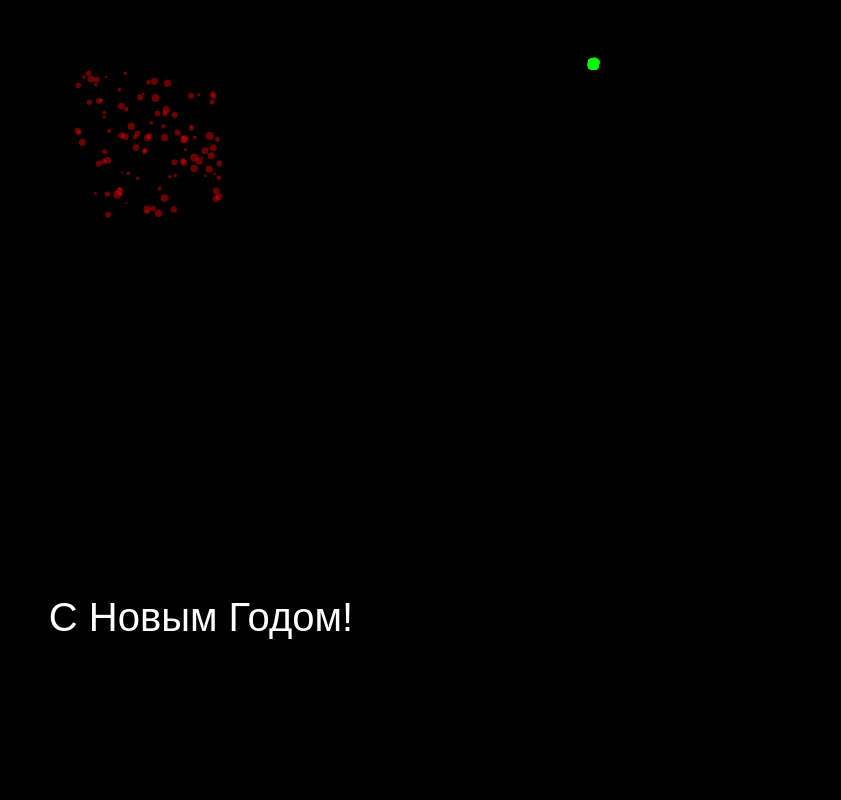
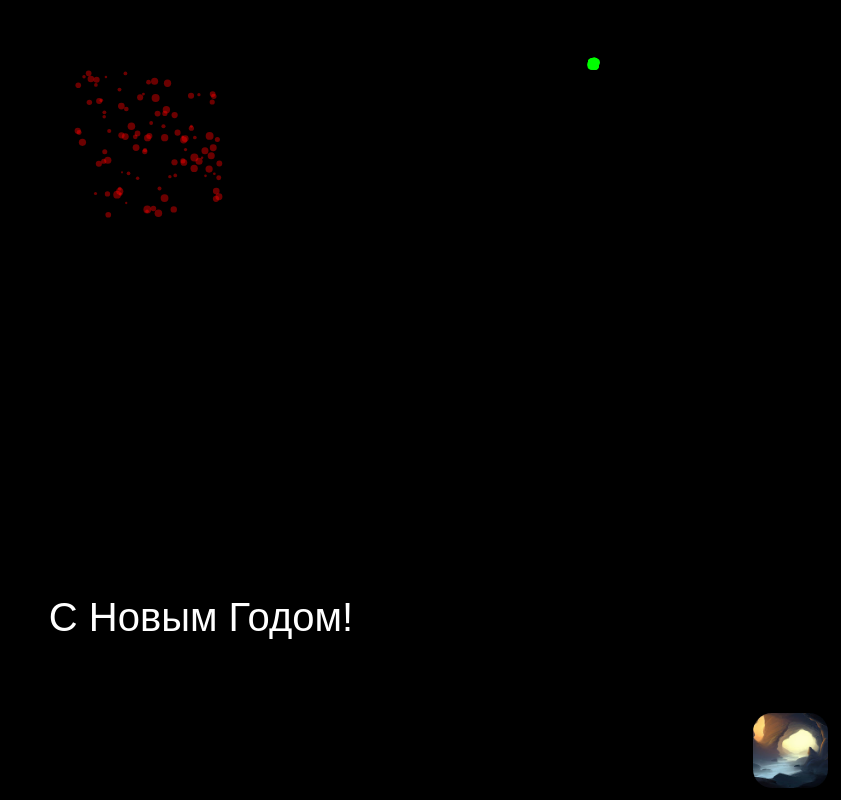
Before and after one commit to gameWork1/FireworksNY, a plain HTML site: page index.html in a window 1280 px wide. Shown: the whole page, without its empty margins (439-1280 px from the left). Drawn offline with Linux system fonts and the light colour scheme.

Commit message:
Add logo

```diff
--- a/index.html
+++ b/index.html
@@ -21,6 +21,18 @@
             left: 0;
         }
 
+        .logo{
+            position: absolute;
+            bottom: 1%;
+            right: 1%;
+        }
+
+        .logo img{
+            border-radius: 25%;
+            width: 75px;
+            height: 75px;
+        }
+
         .message {
             position: absolute;
             bottom: 20%;
@@ -40,6 +52,7 @@
 <body>
     <canvas id="fireworks"></canvas>
     <div class="message">С Новым Годом!</div>
+    <div class="logo"><img src="./logo.jpg" alt="logo"></div>
 
     <script>
         const canvas = document.getElementById('fireworks');
```
Also changed, not shown: logo.jpg (added).
